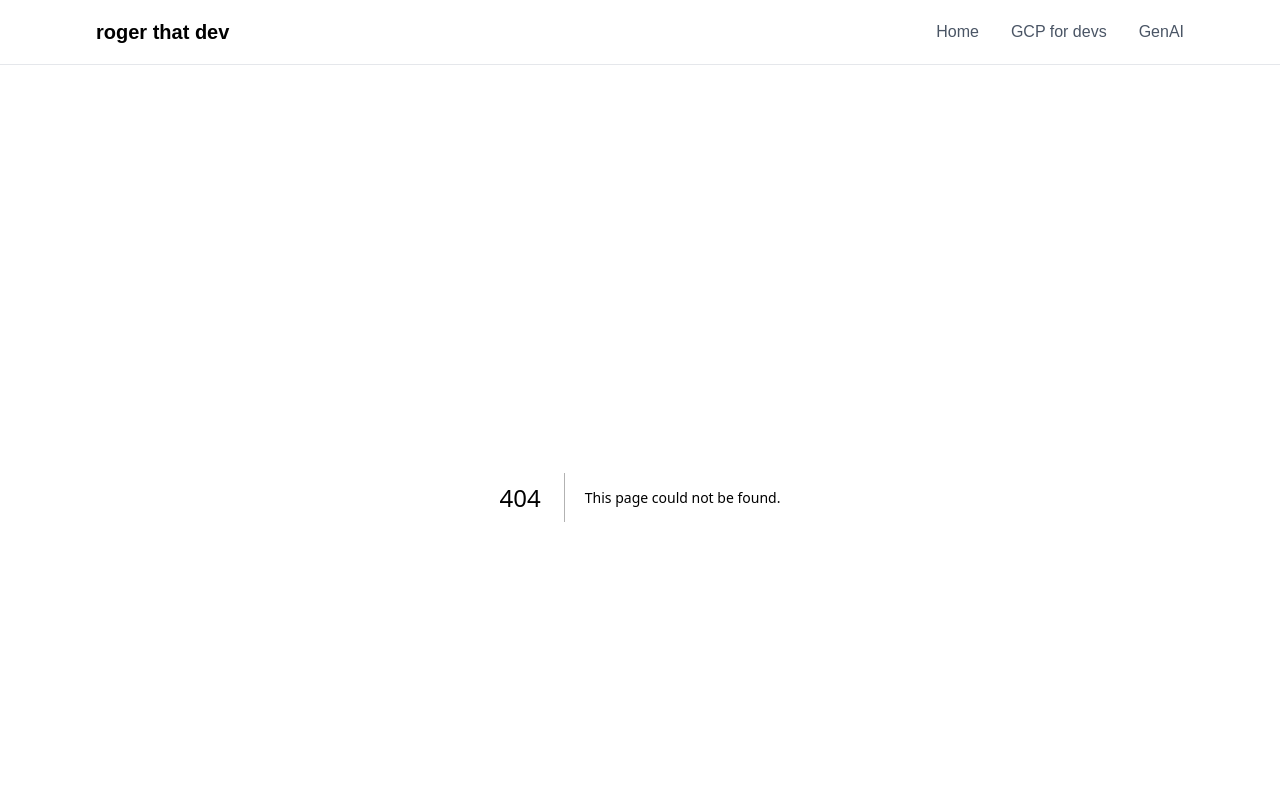
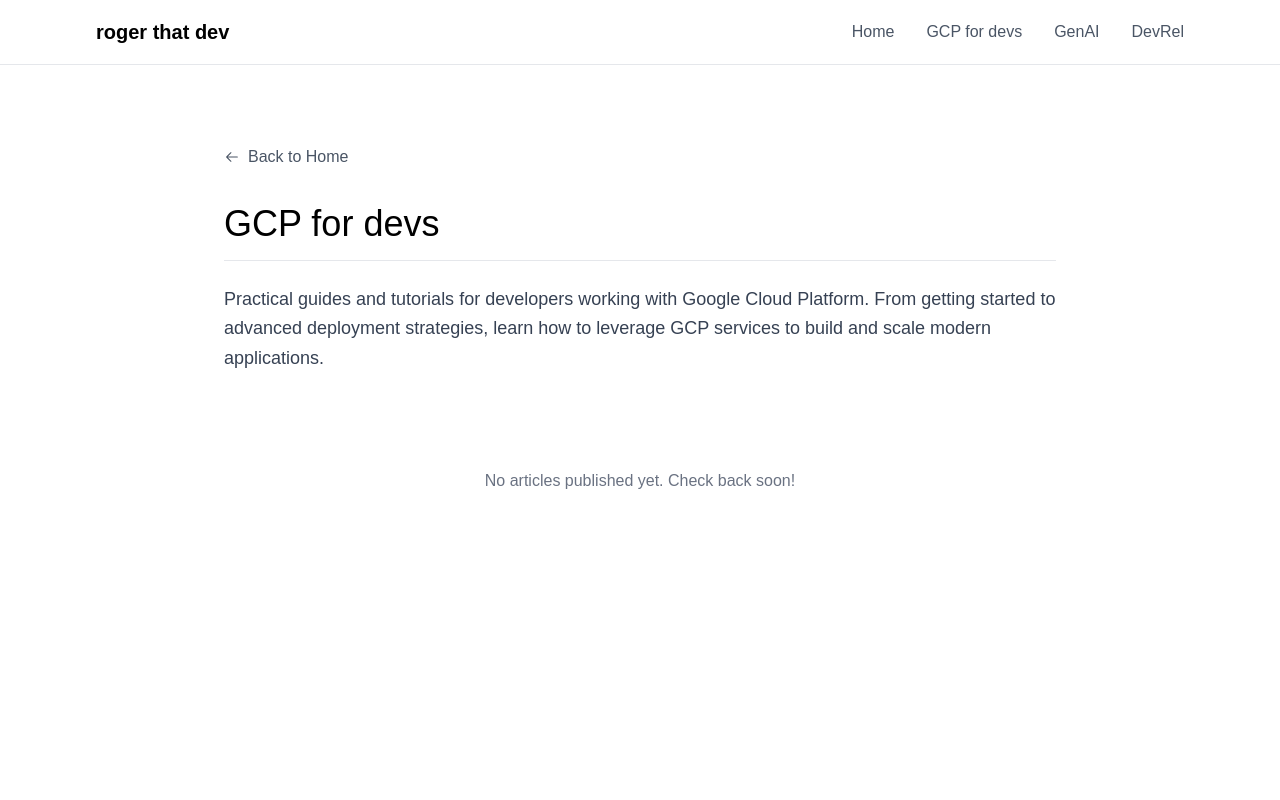
Before and after one commit to rogerthatdev/rogerthatdev, a Next.js app: page /gcp-for-devs in a window 1280 px wide. Before the commit this address had no page. Shown: the top 800 px of the page. Built offline with nearby package versions, Linux system fonts and the light colour scheme.

Commit message:
add empty pages for content lists

```diff
--- a/src/components/Navbar.tsx
+++ b/src/components/Navbar.tsx
@@ -1,7 +1,7 @@
 import Link from "next/link"
 
 interface NavBarProps {
-  activePage: "home" | "gcp-for-devs" | "genai"
+  activePage: "home" | "gcp-for-devs" | "genai" | "devrel"
 }
 
 export default function NavBar({ activePage }: NavBarProps) {
@@ -15,27 +15,31 @@ export default function NavBar({ activePage }: NavBarProps) {
           <div className="hidden md:flex space-x-8">
             <Link
               href="/"
-              className={`hover:text-gray-900 transition-colors ${
-                activePage === "home" ? "text-gray-900 border-b-2 border-black pb-4" : "text-gray-600"
-              }`}
+              className={`hover:text-gray-900 transition-colors ${activePage === "home" ? "text-gray-900 border-b-2 border-black pb-4" : "text-gray-600"
+                }`}
             >
               Home
             </Link>
             <Link
               href="/gcp-for-devs"
-              className={`hover:text-gray-900 transition-colors ${
-                activePage === "gcp-for-devs" ? "text-gray-900 border-b-2 border-black pb-4" : "text-gray-600"
-              }`}
+              className={`hover:text-gray-900 transition-colors ${activePage === "gcp-for-devs" ? "text-gray-900 border-b-2 border-black pb-4" : "text-gray-600"
+                }`}
             >
               GCP for devs
             </Link>
             <Link
               href="/genai"
-              className={`hover:text-gray-900 transition-colors ${
-                activePage === "genai" ? "text-gray-900 border-b-2 border-black pb-4" : "text-gray-600"
-              }`}
+              className={`hover:text-gray-900 transition-colors ${activePage === "genai" ? "text-gray-900 border-b-2 border-black pb-4" : "text-gray-600"
+                }`}
             >
               GenAI
+            </Link>
+            <Link
+              href="/devrel"
+              className={`hover:text-gray-900 transition-colors ${activePage === "devrel" ? "text-gray-900 border-b-2 border-black pb-4" : "text-gray-600"
+                }`}
+            >
+              DevRel
             </Link>
           </div>
         </div>
--- /dev/null
+++ b/src/components/TopicLayout.tsx
@@ -0,0 +1,63 @@
+import Link from "next/link"
+import { ArrowLeftIcon } from "@radix-ui/react-icons"
+
+interface Article {
+  id: string
+  title: string
+  description: string
+  slug: string
+  date?: string
+}
+
+interface CategoryPageProps {
+  title: string
+  description: string
+  articles: Article[]
+}
+
+export function TopicLayout({ title, description, articles }: CategoryPageProps) {
+  return (
+    <>
+      {/* Content */}
+      <main className="max-w-4xl mx-auto px-4 sm:px-6 lg:px-8 py-12">
+        <div className="mb-8">
+          <Link href="/" className="inline-flex items-center text-gray-600 hover:text-gray-900 transition-colors">
+            <ArrowLeftIcon className="h-4 w-4 mr-2" />
+            Back to Home
+          </Link>
+        </div>
+
+        {/* Page Header */}
+        <div className="mb-12">
+          <h1 className="text-4xl font-light text-black mb-6 border-b border-gray-200 pb-4">{title}</h1>
+          <p className="text-gray-700 leading-relaxed text-lg">{description}</p>
+        </div>
+
+        {/* Articles List */}
+        <div className="space-y-6">
+          {articles.map((article) => (
+            <article
+              key={article.id}
+              className="border border-gray-200 rounded-lg p-6 hover:border-gray-300 transition-colors"
+            >
+              <Link href={`/${article.slug}`} className="block group">
+                <h2 className="text-xl font-medium text-black mb-3 group-hover:text-gray-600 transition-colors">
+                  {article.title}
+                </h2>
+                <p className="text-gray-600 leading-relaxed">{article.description}</p>
+                {article.date && <p className="text-sm text-gray-400 mt-3">{article.date}</p>}
+              </Link>
+            </article>
+          ))}
+        </div>
+
+        {/* Empty State */}
+        {articles.length === 0 && (
+          <div className="text-center py-12">
+            <p className="text-gray-500">No articles published yet. Check back soon!</p>
+          </div>
+        )}
+      </main>
+    </>
+  )
+}
--- /dev/null
+++ b/src/pages/devrel.tsx
@@ -0,0 +1,13 @@
+import { TopicLayout } from "@/components/TopicLayout"
+
+export default function DevRelPage() {
+    return (
+        <div>
+        <TopicLayout
+          title="DevRel things"
+          description="Personal musings on the art of developer relations."
+          articles={[]}
+        />
+        </div>
+    )
+  }
--- /dev/null
+++ b/src/pages/gcp-for-devs.tsx
@@ -0,0 +1,13 @@
+import { TopicLayout } from "@/components/TopicLayout"
+
+export default function GCPForDevsPage() {
+  return (
+    <div>
+    <TopicLayout
+      title="GCP for devs"
+      description="Practical guides and tutorials for developers working with Google Cloud Platform. From getting started to advanced deployment strategies, learn how to leverage GCP services to build and scale modern applications."
+      articles={[]}
+    />
+    </div>
+  )
+}
--- /dev/null
+++ b/src/pages/genai.tsx
@@ -0,0 +1,13 @@
+import { TopicLayout } from "@/components/TopicLayout"
+
+export default function GenAIPage() {
+    return (
+        <div>
+        <TopicLayout
+          title="AI things"
+          description="Generative AI things. Agents, LLMs, etc."
+          articles={[]}
+        />
+        </div>
+    )
+  }
```
Also changed, not shown: package.json (+7 -6 lines), 1 other file (tests, documents, lock files or other folders).
